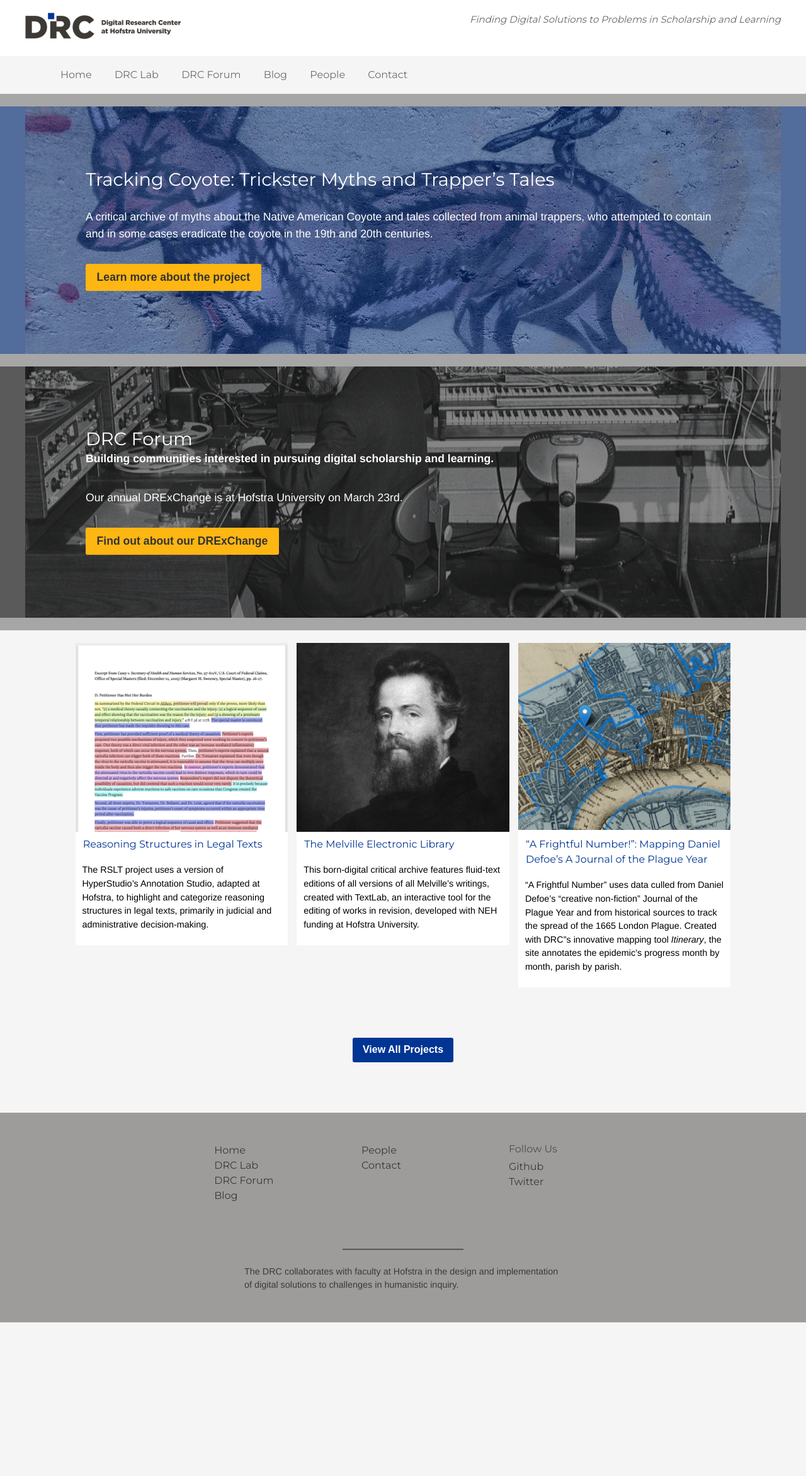
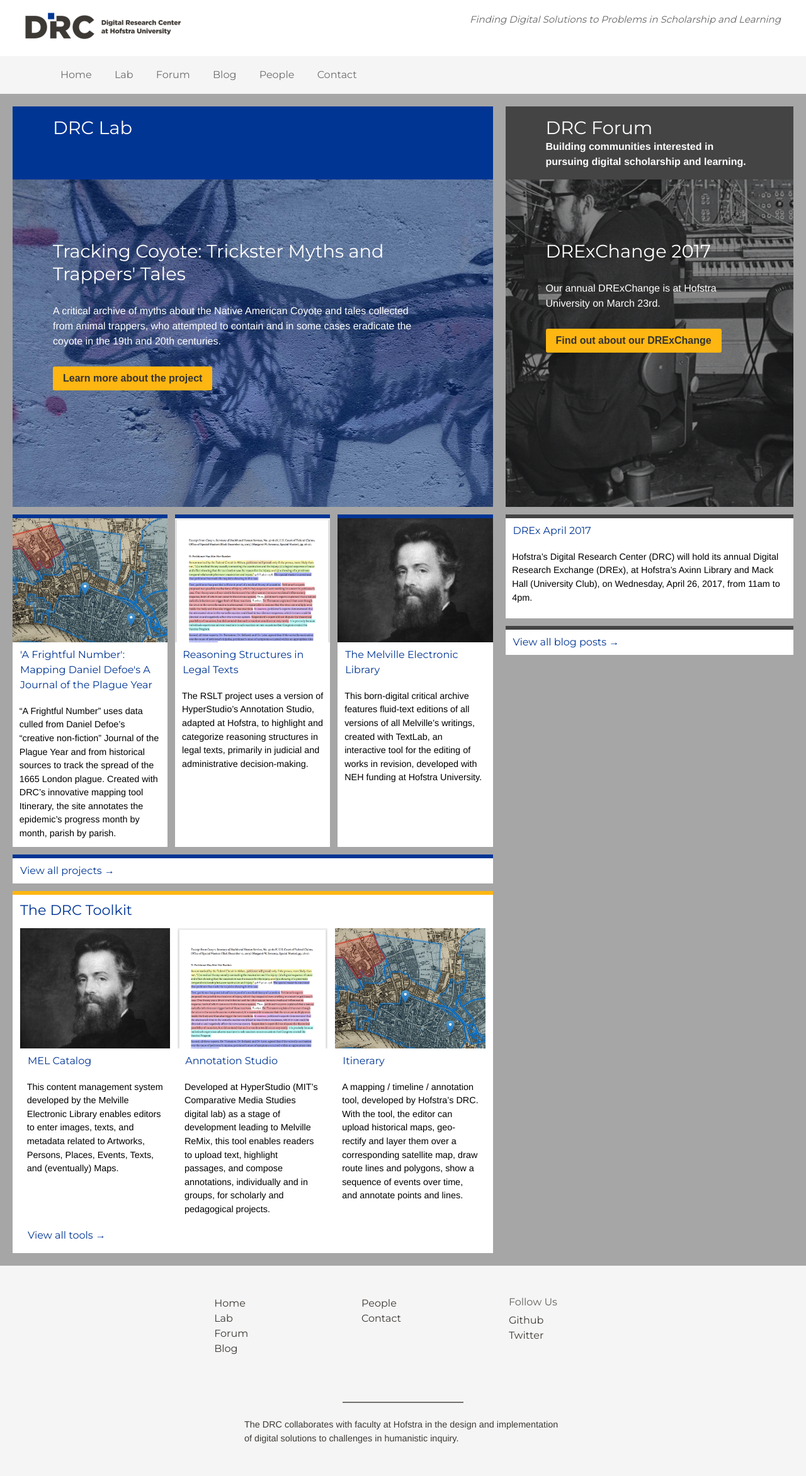
Before and after one commit to hofstra/drc, a Jekyll site: the page built from index.html, in a window 1280 px wide. Shown: the whole page at 63% size. Built offline with Jekyll 4.4.1, drawn with Linux system fonts in a browser that asks for light colours; nearby versions of some CDN libraries; before the commit the page ends 2100 px from its top, so only the background shows below that.

Commit message:
home page layout update
Add Kelcie to the roster.

Add blog layout, sample post.

Adjust blog template.

Bundle update

Changed position of the background image by 1 pixel

Test post.

This is where I say what changed. And maybe why.

Adding DREx announcement to the DRC blog.

Update short blurb; add note for EVENTBRITE link

Remove test posts.

Add eventbrite link.

Add blog to nav.

Bundle update

home page layout updates and toolkit addition

tools updates

```diff
--- a/_includes/footer.html
+++ b/_includes/footer.html
@@ -2,12 +2,12 @@
   <div class="footer-links">
     <ul>
 {% for page in site.data.nav limit:4 offset:0 %}
-      <li><a href="{{ page.permalink | prepend: site.baseurl }}">{{ page.title }}</a></li>
+      <li><a href="{{ page.permalink | prepend: site.baseurl }}">{{ page.title | remove_first: "DRC " }}</a></li>
 {% endfor %}
     </ul>
     <ul>
 {% for page in site.data.nav limit:3 offset:4 %}
-      <li><a href="{{ page.permalink | prepend: site.baseurl }}">{{ page.title }}</a></li>
+      <li><a href="{{ page.permalink | prepend: site.baseurl }}">{{ page.title | remove_first: "DRC " }}</a></li>
 {% endfor %}
     </ul>
     <ul>
--- a/_includes/header.html
+++ b/_includes/header.html
@@ -14,7 +14,7 @@
                     <ul id="js-navigation-menu" class="navigation-menu show">
                         {% for page in site.data.nav %}
                             {% if page.title %}
-                            <li class="nav-link"><a class="page-link" href="{{ page.permalink | prepend: site.baseurl }}">{{ page.title }}</a></li>
+                            <li class="nav-link"><a class="page-link" href="{{ page.permalink | prepend: site.baseurl }}">{{ page.title | remove_first: "DRC " }}</a></li>
                             {% endif %}
                         {% endfor %}
                     </ul>
--- a/_layouts/home.html
+++ b/_layouts/home.html
@@ -6,45 +6,102 @@
 <body{% if page.id!='' %} class="page-{{ page.id }}"{% endif %}>
   {% include header.html %}
 
-    <div class="hero">
-        <div class="hero-inner">
-            <div class="hero-copy"><div class="hero-copy-inner"><div>
-                <h1>Tracking Coyote: Trickster Myths and Trapper&rsquo;s Tales</h1>
-                <p>A critical archive of myths about the Native American Coyote and tales collected from animal trappers, who attempted to contain and in some cases eradicate the coyote in the 19th and 20th centuries.</p>
-                <p><a href="/projects/the-myth-of-coyote.html"><button>Learn more about the project</button></a></p>
-            </div></div></div><!--
-            --><div class="hero-copy"><div class="hero-copy-inner"><div>
-                <h1>DRC Forum</h1>
-                <p class="subhead">Building communities interested in pursuing digital scholarship and learning.</p>
-                <p>Our annual DRExChange is at Hofstra University on March 23rd.</p>
-                <p><a href="/events/"><button>Find out about our DRExChange</button></a></p>
-            </div></div></div>
+  <div class="new-layout">
+    <div class="lab-column">
+      <a href="/projects/"><div class="column-header">
+        <h1>DRC Lab</h1>
+        <p>&nbsp;<br />&nbsp;<!-- lab tagline here? --></p>
+      </div></a>
+      {% assign lab_feature = site.categories.lab_feature | first %}
+      {% if lab_feature %}
+        <div class="column-feature-wrapper" style="background: url('{{lab_feature.image}}') no-repeat center left;">
+          <div class="column-feature">
+            <h2>{{ lab_feature.title }}</h2>
+            <p>{{ lab_feature.blurb }}</p>
+            <p><a href="{{ lab_feature.url }}"><button>Learn more about the project</button></a></p>
+          </div>
         </div>
-        {% comment %}
-          <div class="hero-copy">
-            {% assign projects = site.categories.projects | where:"feature",true %}
-            {% for post in projects limit:1 %}
-                {% if post.image %}
-                <style type="text/css">
-                  div.hero {
-                    background-image: url("{{ post.image }}");
-                  }
-                </style>
-                {% endif %}
-                <h1>{{ post.title }} </h1>
-                {{ post.excerpt }}
-                <p><a href="{{ post.url | prepend: site.baseurl }}"><button>Learn More about the Project</button></a></p>
-                {% if post.tool_url != "" %}
-                <p><a href="{{ post.tool_url | prepend: site.baseurl }}"><button>Learn More about the Tool</button></a></p>
-                {% endif %}
-            {% endfor %}
+      {% endif %}
+      <div class="cards">
+        {% assign projects = site.categories.projects | where:"feature",true  %}
+        {% for post in projects limit:3 sort: 'date' %}
+        <a class="card" href="{{ post.url | prepend: site.baseurl }}">
+          {% assign image_url = post.image %}
+          {% unless post.image %}
+            {% assign image_url = "https://raw.githubusercontent.com/thoughtbot/refills/master/source/images/mountains.png" %}
+          {% endunless %}
+          <div class="card-image" style="background-image: url('{{ image_url }}');"></div>
+          <div class="card-header">
+            {{ post.title }}
+          </div>
+          <div class="card-copy">
+            {{ post.blurb }}
+          </div>
+        </a>
+        {% endfor %}
+      </div>
+      <div class="cards">
+        <a class="card" href="/projects/">
+          <div class="card-header">View all projects &rarr;</div>
+        </a>
+      </div>
+      <div class="toolkit">
+        <a href="/tools/"><div class="toolkit-header">The DRC Toolkit</div></a>
+        <div class="cards">
+          {% assign tools = site.categories.tools | where:"feature",true  %}
+          {% for post in tools limit:3 sort: 'date' %}
+          <a class="card" href="{{ post.url | prepend: site.baseurl }}">
+            {% assign image_url = post.image %}
+            {% unless post.image %}
+              {% assign image_url = "https://raw.githubusercontent.com/thoughtbot/refills/master/source/images/mountains.png" %}
+            {% endunless %}
+            <div class="card-image" style="background-image: url('{{ image_url }}');"></div>
+            <div class="card-header">
+              {{ post.title }}
+            </div>
+            <div class="card-copy">
+              {{ post.blurb }}
+            </div>
+          </a>
+          {% endfor %}
         </div>
-        {% endcomment %}
+        <div class="cards">
+          <a class="card" href="/tools/">
+            <div class="card-header">View all tools &rarr;</div>
+          </a>
+        </div>
+      </div>
     </div>
-
-  <section id="content">
-  {{ content }}
-  </section>
+    <div class="forum-column">
+      <a href="/events/"><div class="column-header">
+        <h1>DRC Forum</h1>
+        <p>Building communities interested in pursuing digital scholarship and learning.</p>
+      </div></a>
+      <div class="column-feature-wrapper" style="background: url('/images/forum-home.jpg') no-repeat center center;">
+        <div class="column-feature">
+          <h2>DRExChange 2017</h2>
+          <p>Our annual DRExChange is at Hofstra University on March 23rd.</p>
+          <p><a href="/events/"><button>Find out about our DRExChange</button></a></p>
+        </div>
+      </div>
+      <div class="cards">
+        {% assign posts = site.categories.blog  %}
+        {% for post in posts limit:3 sort: 'date' %}
+        <a class="card" href="{{ post.url | prepend: site.baseurl }}">
+          <div class="card-header">
+            {{ post.title }}
+          </div>
+          <div class="card-copy">
+            {{ post.excerpt }}
+          </div>
+        </a>
+        {% endfor %}
+        <a class="card" href="/blog/">
+          <div class="card-header">View all blog posts &rarr;</div>
+        </a>
+      </div>
+    </div>
+  </div>
 
   <section id="footer">
   {% include footer.html %}
--- /dev/null
+++ b/_posts/2017-03-22-annotation-studio.md
@@ -0,0 +1,12 @@
+---
+layout: post
+title: Annotation Studio
+categories: tools
+tags: []
+published: true
+feature: true
+image: "/images/rslt.png"
+date:   2017-03-22 09:36:00
+project_url: http://mel.hofstra.edu/melcat-juxta-editions-integration.html#melcat
+blurb: "Developed at HyperStudio (MIT’s Comparative Media Studies digital lab) as a stage of development leading to Melville ReMix, this tool enables readers to upload text, highlight passages, and compose annotations, individually and in groups, for scholarly and pedagogical projects."
+---
--- /dev/null
+++ b/_posts/2017-03-22-itinerary-tool.md
@@ -0,0 +1,12 @@
+---
+layout: post
+title: Itinerary
+categories: tools
+tags: []
+published: true
+feature: true
+image: "/images/itinerary.png"
+date:   2017-03-22 09:32:00
+project_url: http://itinerary.hofstradrc.org/
+blurb: "A mapping / timeline / annotation tool, developed by Hofstra’s DRC. With the tool, the editor can upload historical maps, geo-rectify and layer them over a corresponding satellite map, draw route lines and polygons, show a sequence of events over time, and annotate points and lines."
+---
--- /dev/null
+++ b/_posts/2017-03-22-mel-cat.md
@@ -0,0 +1,12 @@
+---
+layout: post
+title: MEL Catalog
+categories: tools
+tags: []
+published: true
+feature: true
+image: "/images/melville.jpg"
+date:   2017-03-22 09:36:00
+project_url: http://mel.hofstra.edu/melcat-juxta-editions-integration.html#melcat
+blurb: "This content management system developed by the Melville Electronic Library enables editors to enter images, texts, and metadata related to Artworks, Persons, Places, Events, Texts, and (eventually) Maps."
+---
--- a/_sass/_layout.scss
+++ b/_sass/_layout.scss
@@ -13,6 +13,8 @@
 $support-color-3: #ecebeb;
 $support-color-4: #f5f5f5;
 $highlight-color: #feb612; // Hofstra Gold
+$home-lab-accent-color: $base-accent-color;
+$home-forum-accent-color: #444;
 
 $montserrat: 'Montserrat', sans-serif;
 
@@ -33,151 +35,133 @@
 }
 
 // Home page styles
-.hero {
-    ///////////////////////////////////////////////////////////////////////////////////
-    $base-border-radius: 3px !default; // Used by button
-    //$base-accent-color: #477DCA !default;
-    //$base-accent-color: #477DCA !default;
-    $large-screen: em(860) !default;
-    //////////////////////////////////////////////////////////////////////////////////
+.new-layout {
+    display: flex;
+    flex-flow: row wrap;
+    padding: 10px;
+    color: white;
+    background-color: #a6a6a6;
 
-    /*$hero-background-top: #7F99BE;
-    $hero-background-bottom: #20392B;*/
-    $hero-color: white;
-    /*$gradient-angle: 10deg;
-    $hero-image: "https://raw.githubusercontent.com/thoughtbot/refills/master/source/images/mountains.png";*/
+    > div {
+        margin: 10px;
 
-    //@include background(url($hero-image), linear-gradient($gradient-angle, $hero-background-bottom, $hero-background-top), no-repeat $hero-background-top scroll);
-    //background-color: #324766;
-    background-color: #a6a6a6;
-    background-position: top;
-    background-repeat: no-repeat;
-    background-size: cover;
-    padding-top: 20px;
-    padding-bottom: 20px;
+        &.lab-column {
+          min-width: 500px;
+          flex: 5 1 500px;
 
-    // height: 250px;
-
-    width: 100%;
-
-    .hero-logo img {
-        height: 4em;
-        margin-bottom: 1em;
+          .column-header {
+            background-color: $base-accent-color;
           }
 
-    .hero-inner {
-        @include outer-container;
-        @include clearfix;
-
-        color: $hero-color;
-        margin: auto;
-        max-width: 1280px;
-        padding-right: 0px;
-        padding-bottom: 0px;
-        padding-left: 0px;
-        .hero-copy:nth-of-type(1) {
-            float: left;
-            padding-right: 10px;
-            width: 800px;
-        }
-        .hero-copy:nth-of-type(2) {
-            float: left;
-            padding-left: 10px;
-            width: 480px;
+          .column-feature {
+            background-color: transparentize($home-lab-accent-color, 0.5);
+            padding-right: 8em;
           }
 
-@media all and (max-width: 1280px) {
-        .hero-copy:nth-of-type(1),
-        .hero-copy:nth-of-type(2) {
-            margin-right: auto;
-            margin-left: auto;
-            max-width: 1280px;
-            padding-right: 0;
-            padding-left: 0;
-            width: 100%;
+          .cards {
+            margin-top: 12px;
+            display: flex;
+            flex-flow: row nowrap;
+            .card {
+              max-width: initial;
+              margin: 0 0 0 12px;
+              flex: 1 1 150px;
+              border-top: 6px solid $home-lab-accent-color;
+              .card-image {
+                padding-top: 80%;
+                background-size: cover;
+                background-repeat: no-repeat;
+                background-position: top center;
               }
-        .hero-copy:nth-of-type(1) {
-            margin-bottom: 20px;
+
+              &:first-child {
+                margin-left: 0;
+              }
             }
           }
 
-        .hero-copy {
-            &:first-child .hero-copy-inner {
-                background: url('/images/coyote.jpg') no-repeat center left;
+          .toolkit {
+            background-color: white;
+            margin-top: 12px;
+            border-top: 6px solid $highlight-color;
+            padding: ($base-spacing / 3) ($base-spacing / 2);
+
+            .toolkit-header {
+              color: $base-accent-color;
+              font-family: $montserrat;
+              font-size: 1.4em;
+              // line-height: 1.5em;
+              padding-bottom: ($base-spacing / 3);
             }
-            &:last-child .hero-copy-inner {
-                background: url('/images/forum-home.jpg') no-repeat center center;
-            }
-@media all and (max-width: 1280px) {
-            &:first-child .hero-copy-inner {
-                background-position: center center;
+
+            .cards {
+              margin-top: 0;
+
+              .card {
+                border: none;
               }
             }
-            &:first-child .hero-copy-inner > div {
-                background-color: transparentize($base-accent-color, 0.5);
-                min-height: 520px;
-                padding-top: 40px;
-                padding-right: 10px;
-                padding-left: 10px;
-                @media all and (max-width: 1280px) {
-                    min-height: 0;
-                    padding-bottom: 100px;
           }
         }
-            &:last-child .hero-copy-inner > div {
+
+        &.forum-column {
+          min-width: 300px;
+          flex: 3 1 300px;
+
+          .column-header {
+            background-color: $home-forum-accent-color;
+          }
+
+          .column-feature {
             background-color: transparentize(#111, 0.5);
-                min-height: 520px;
-                padding-top: 40px;
-                padding-right: 10px;
-                padding-left: 10px;
-                @media all and (max-width: 1280px) {
-                    min-height: 0;
-                    padding-bottom: 100px;
+          }
+
+          .cards {
+            margin-top: 12px;
+
+            .card {
+              max-width: initial;
+              margin: 12px 0 0 0;
+              border-top: 6px solid $home-forum-accent-color;
+              display: block;
+
+              &:first-child {
+                margin-top: 0;
               }
             }
-            //background-color: rgba(180, 180, 144, 0.8);
-            //background-color: transparentize($highlight-color, 0.5);
-
-            //text-align: center;
-
-            p {
-                // display: inline-block !important
-                // margin-left: 107px;
+          }
         }
 
+        .column-header {
+          padding: 1em 4em 1em 4em;
+          h1 {
+              font-family: $montserrat;
+              font-size: 1.8em;
+              font-weight: 400;
+              color: white;
+          }
+          p {
+            margin: 0;
+            font-weight: bold;
+            color: white;
+          }
+        }
 
-            h1 {
+        .column-feature {
+          padding: 6em 4em 0 4em;
+          min-height: 520px;
+
+          > * {
+            padding-bottom: 1em;
+          }
+
+          h2 {
             font-family: $montserrat;
             font-size: 1.6em;
             font-weight: 400;
-                margin: 1em auto 1em auto;
-                padding-top: 1em;
-                padding-right: 20px;
 
             @include media($large-screen) {
                 font-size: 1.8em;
-                    max-width: 80%;
-                }
-            }
-            &:last-child h1 {
-                margin-bottom: 0;
-            }
-
-            p {
-                //font-weight: 200;
-                line-height: 1.5em;
-                margin: 0 auto 2em auto;
-
-                @include media($large-screen) {
-                    font-size: 1.1em;
-                    max-width: 80%;
-                }
-            }
-            &:last-child p.subhead {
-                font-weight: bold;
-            }
-            p:last-child {
-                margin-bottom: 0;
             }
           }
 
@@ -185,7 +169,7 @@
               @include button(flat, $base-accent-color);
               @include button(flat, $highlight-color);
               padding: 0.7em 1em;
-
+          }
         }
     }
 }
@@ -916,7 +900,7 @@
     // /Added by MJR ////////////////////////////////////////
 
 #footer {
-    background: $support-color-1;
+    // background: $footer-background;
     width: 100%;
 }
 // Footer
@@ -947,7 +931,7 @@
     //////////////////////////////////////////////////////////////////////////////////
 
     //$footer-background: desaturate(darken($base-accent-color, 20%), 30%);
-    $footer-background: $support-color-1;
+    $footer-background: whitesmoke;
     $footer-color: $charcoal;
     $footer-link-color: transparentize($footer-color, 0);
     $footer-disclaimer-color: transparentize($footer-color, 0);
```
Also changed, not shown: _posts/2015-01-24-george-sand.md (+1 -1 lines), _posts/2015-02-10-the-myth-of-coyote.md (+2 -1 lines). Lines whose indentation alone changed are shown as unchanged.
